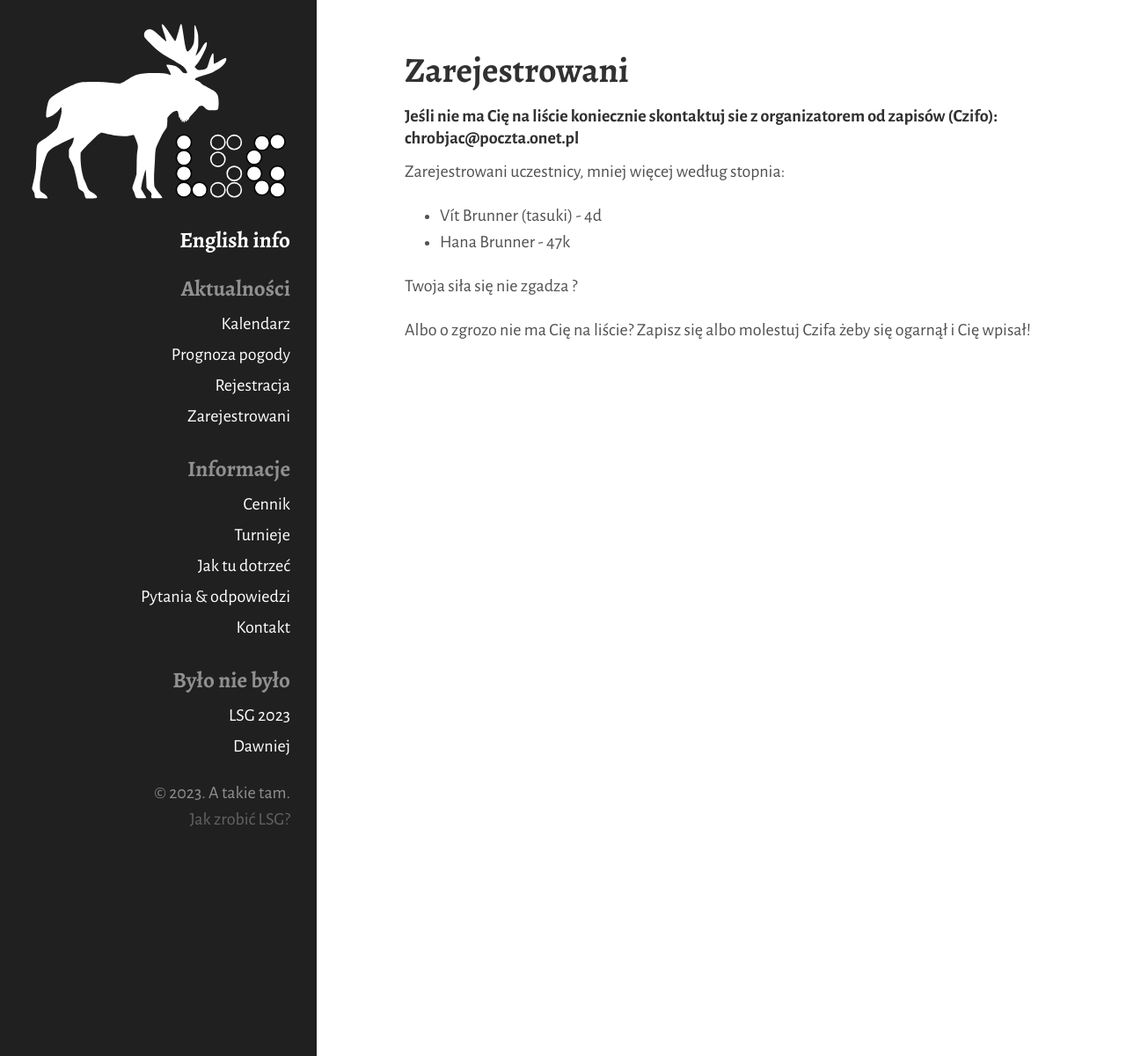
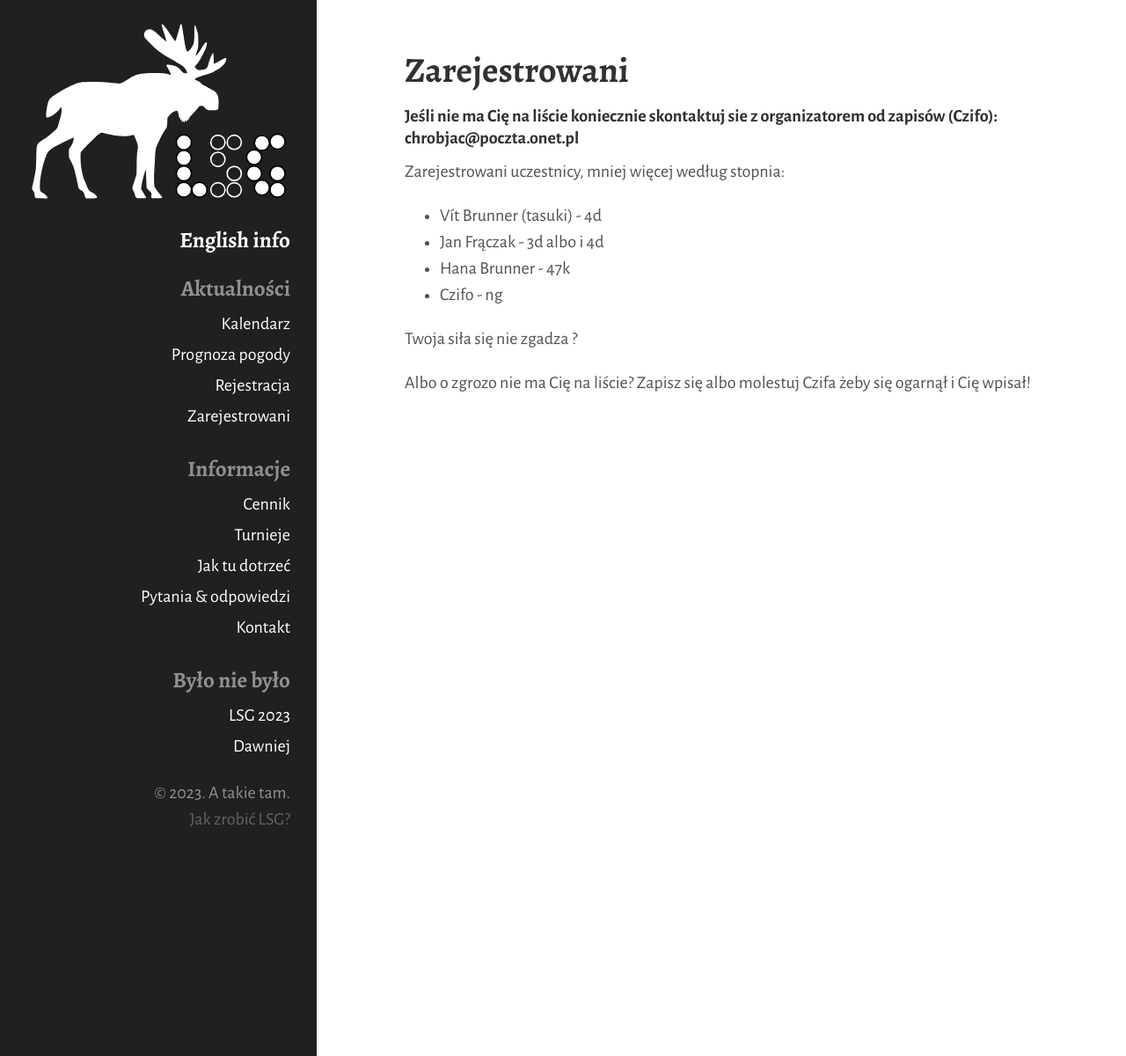
Before and after one commit to tasuki/lsg, a Jekyll site: the page built from zarejestrowani.md, in a window 1280 px wide. Shown: the whole page at 88% size. Built offline with Jekyll 4.4.1, drawn with Linux system fonts in a browser that asks for light colours.

Commit message:
Update zarejestrowani.md

```diff
--- a/zarejestrowani.md
+++ b/zarejestrowani.md
@@ -10,7 +10,9 @@ title: Zarejestrowani
 
 Zarejestrowani uczestnicy, mniej więcej według stopnia:
 - Vít Brunner (tasuki) - 4d
+- Jan Frączak - 3d albo i 4d
 - Hana Brunner - 47k
+- Czifo - ng
 
 
 Twoja siła się nie zgadza ?
```
